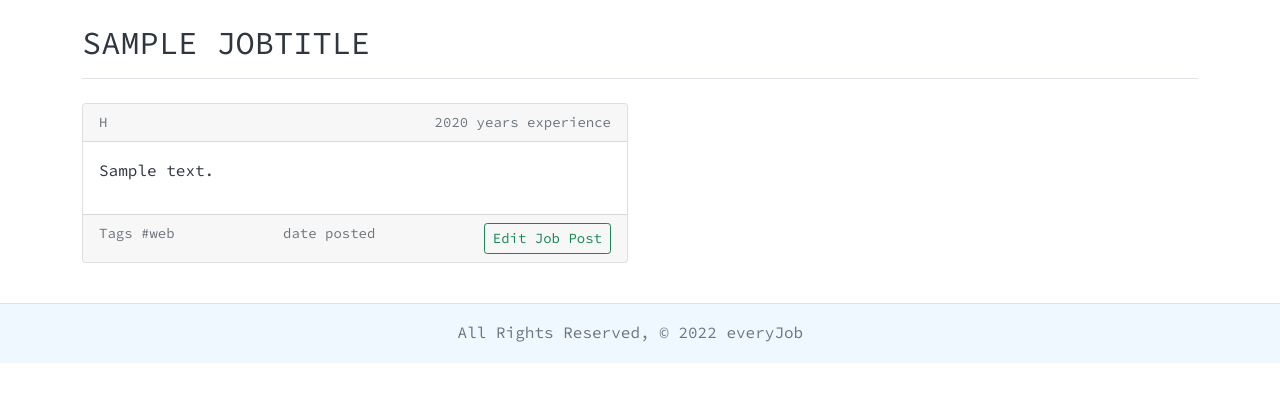
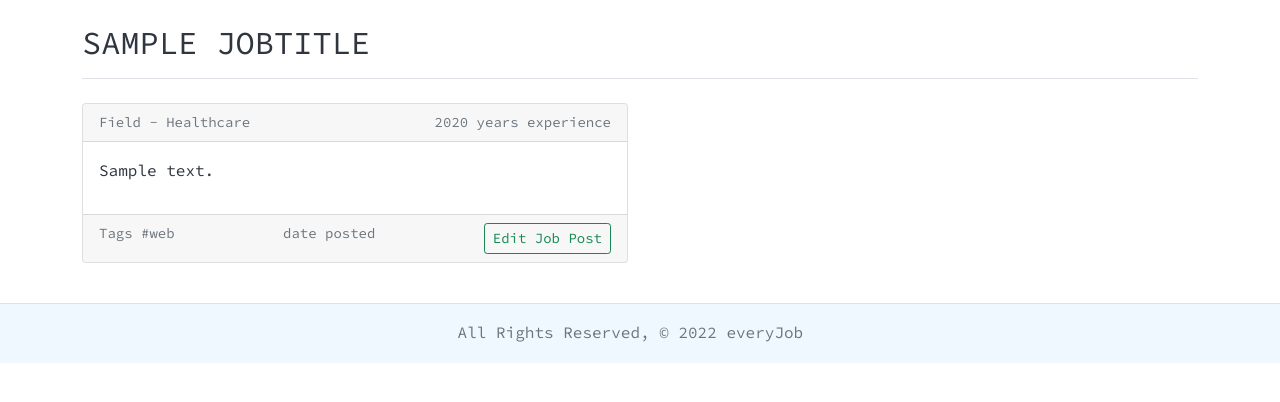
Before and after one commit to stylec0/everyJob, a Django app: page /everyjob/1/ in a window 1280 px wide. Shown: the part 56-458 px from the top of the page. Run offline with Django 3.2, Linux system fonts and the light colour scheme; tables that the repository leaves empty hold one stand-in row (values such as "Sample post").

Commit message:
fixed industry field display

```diff
--- a/main_app/templates/everyJobs/detail.html
+++ b/main_app/templates/everyJobs/detail.html
@@ -14,13 +14,7 @@
 	<div class=" col-12 col-sm-6 mt-3 mb-4">
 		<div class="card job-post">
 			<div class="top card-header d-flex justify-content-between">
-				<!-- fix this -->
-				{{job.industry}}
-				{% for jobpost in job.jobpost_set.all %}
-				<span>Field {{jobpost.get_industry_display}}</span>
-				{% endfor %}
-
-
+				<span>Field - {{job.get_industry_display}}</span>
 				<!-- if statement for one year -->
 				<span class="text-end">{{ job.years_experience }} years experience</span>
 			</div>
```
Also changed, not shown: main_app/models.py (line endings or trailing spaces).
